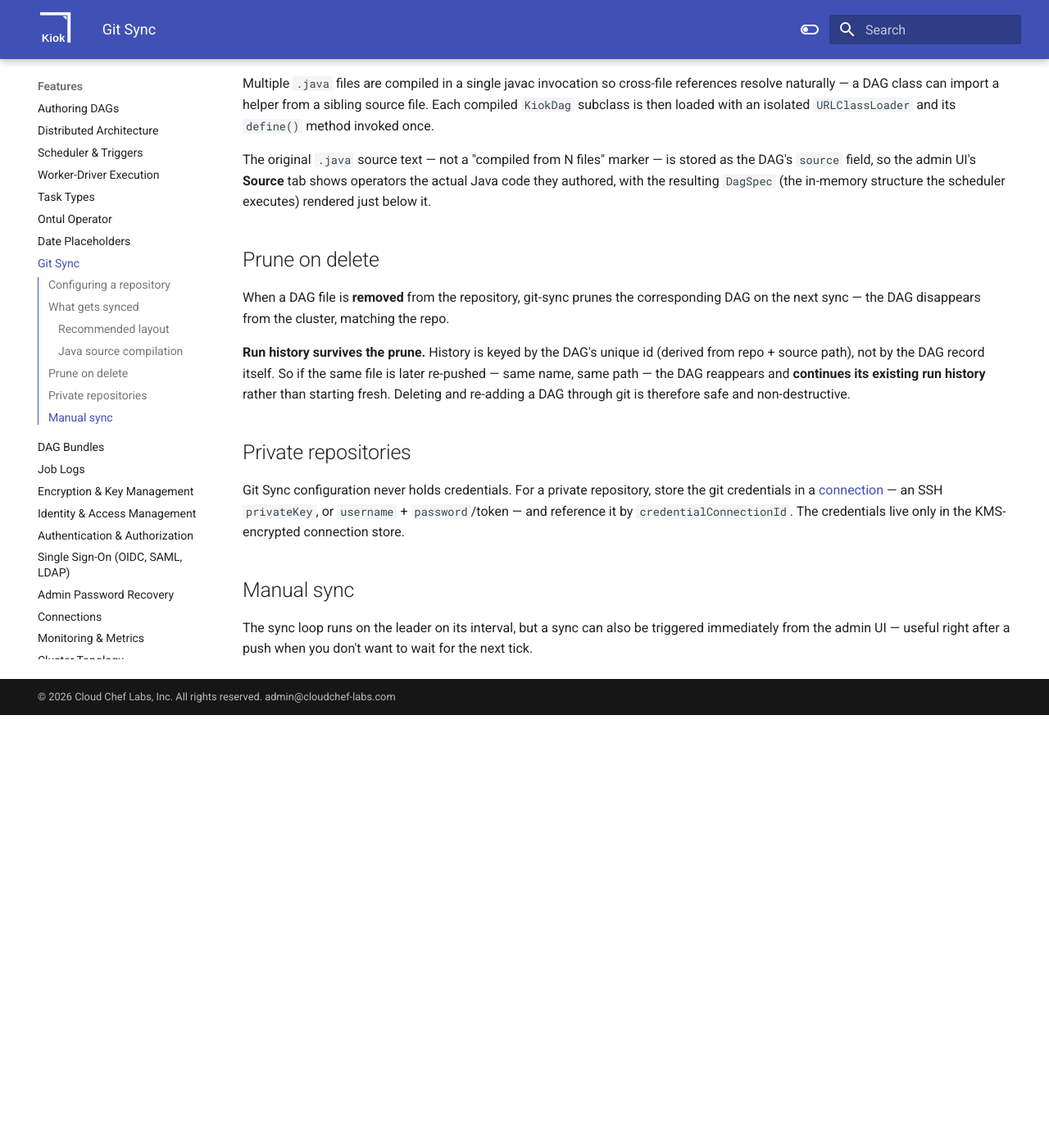
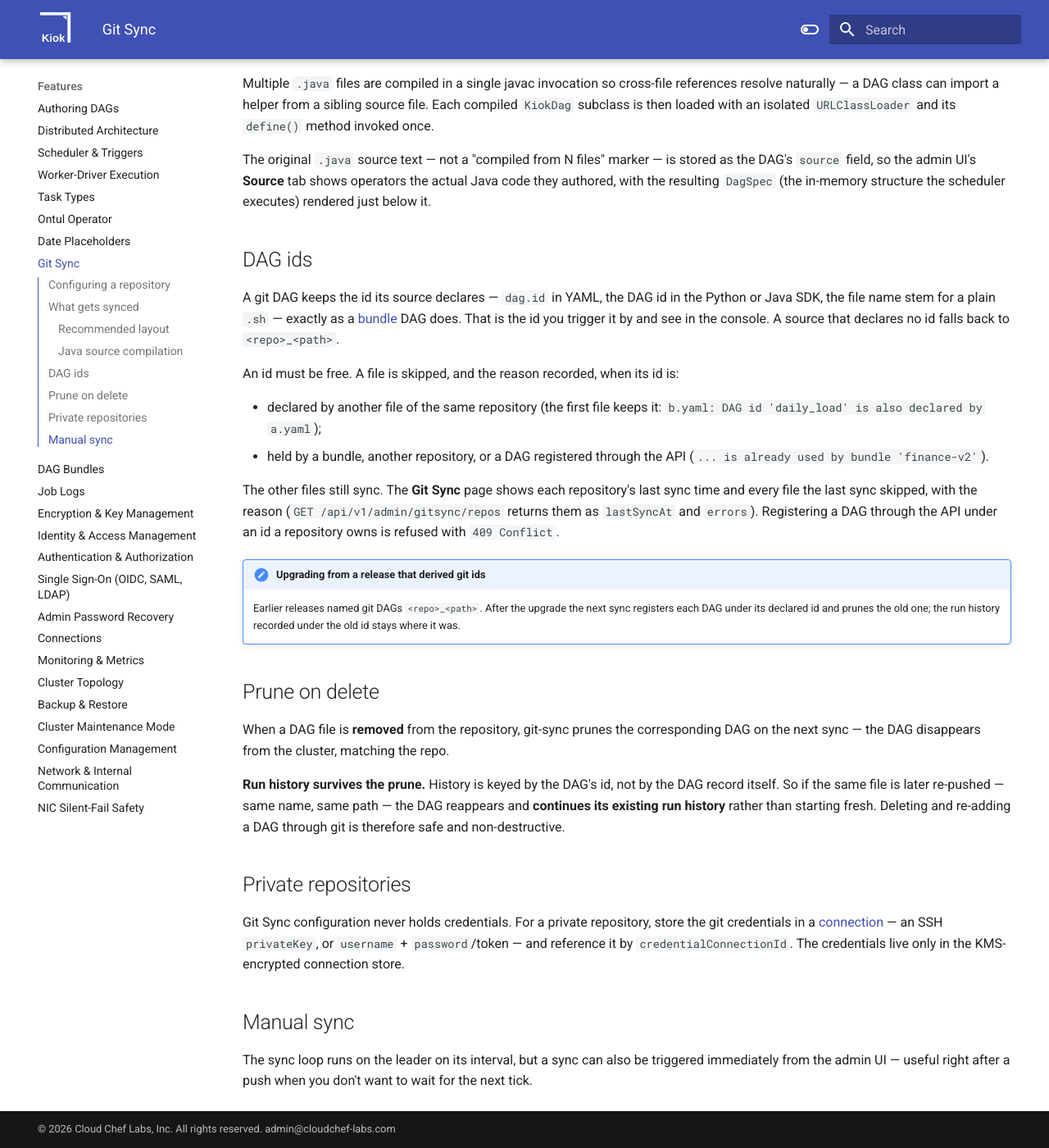
Before and after one commit to cloudcheflabs/kiok-docs, an MkDocs documentation site: the page built from docs/features/git-sync.md, in a window 1280 px wide and 1400 px high, scrolled down 1528 px. Shown: the whole window at 82% size. Built offline with MkDocs 1.6.1 and Material for MkDocs 9.7.7, drawn with Linux system fonts in a browser that asks for light colours; the version menu is left out; before the commit the page ends 2400 px from its top, so only the background shows below that.

```diff
--- a/docs/features/git-sync.md
+++ b/docs/features/git-sync.md
@@ -49,11 +49,25 @@ Multiple `.java` files are compiled in a single javac invocation so cross-file r
 
 The original `.java` source text — not a "compiled from N files" marker — is stored as the DAG's `source` field, so the admin UI's **Source** tab shows operators the actual Java code they authored, with the resulting `DagSpec` (the in-memory structure the scheduler executes) rendered just below it.
 
+## DAG ids
+
+A git DAG keeps the id its source declares — `dag.id` in YAML, the DAG id in the Python or Java SDK, the file name stem for a plain `.sh` — exactly as a [bundle](bundles.md#identity-and-history) DAG does. That is the id you trigger it by and see in the console. A source that declares no id falls back to `<repo>_<path>`.
+
+An id must be free. A file is skipped, and the reason recorded, when its id is:
+
+- declared by another file of the same repository (the first file keeps it: `b.yaml: DAG id 'daily_load' is also declared by a.yaml`);
+- held by a bundle, another repository, or a DAG registered through the API (`... is already used by bundle 'finance-v2'`).
+
+The other files still sync. The **Git Sync** page shows each repository's last sync time and every file the last sync skipped, with the reason (`GET /api/v1/admin/gitsync/repos` returns them as `lastSyncAt` and `errors`). Registering a DAG through the API under an id a repository owns is refused with `409 Conflict`.
+
+!!! note "Upgrading from a release that derived git ids"
+    Earlier releases named git DAGs `<repo>_<path>`. After the upgrade the next sync registers each DAG under its declared id and prunes the old one; the run history recorded under the old id stays where it was.
+
 ## Prune on delete
 
 When a DAG file is **removed** from the repository, git-sync prunes the corresponding DAG on the next sync — the DAG disappears from the cluster, matching the repo.
 
-**Run history survives the prune.** History is keyed by the DAG's unique id (derived from repo + source path), not by the DAG record itself. So if the same file is later re-pushed — same name, same path — the DAG reappears and **continues its existing run history** rather than starting fresh. Deleting and re-adding a DAG through git is therefore safe and non-destructive.
+**Run history survives the prune.** History is keyed by the DAG's id, not by the DAG record itself. So if the same file is later re-pushed — same name, same path — the DAG reappears and **continues its existing run history** rather than starting fresh. Deleting and re-adding a DAG through git is therefore safe and non-destructive.
 
 ## Private repositories
 
```
Also changed, not shown: docs/features/auth-authz.md (+1 -1 lines), docs/features/dag-authoring.md (+1 -2 lines).
